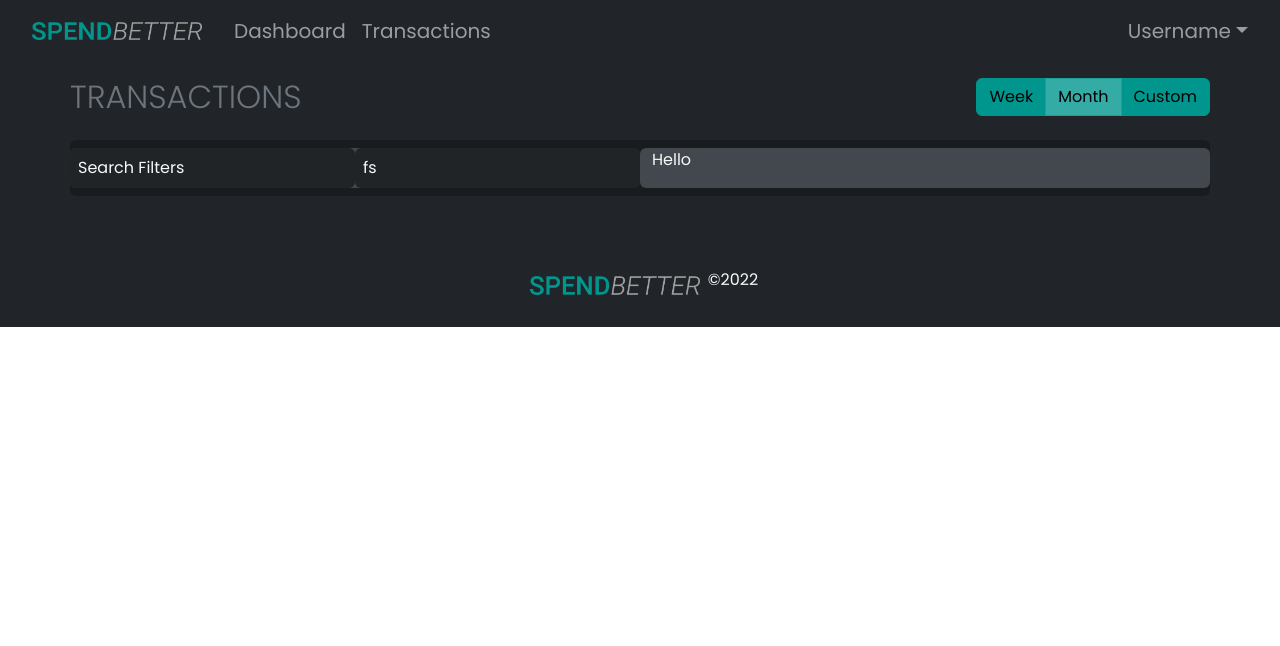
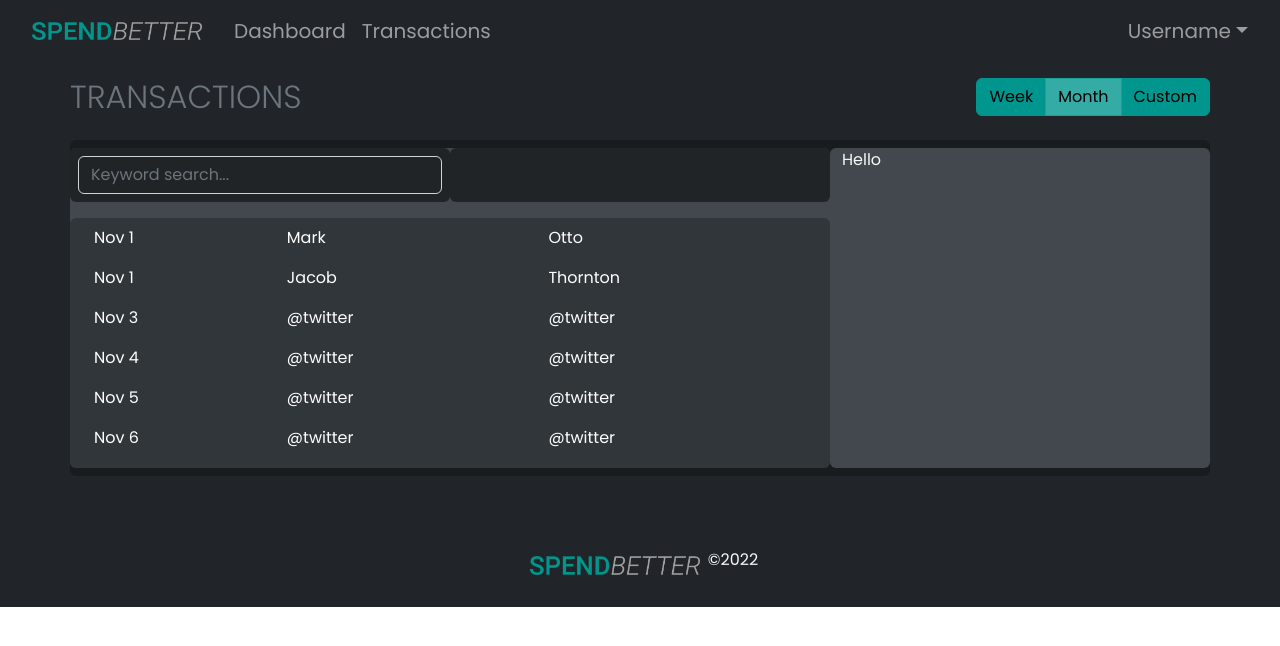
Before and after one commit to nickmendezFlatiron/budget-app, a React (Vite) app in the folder client/: page /transactions in a window 1280 px wide. Shown: the top 646 px of the page. Built offline with nearby package versions, Linux system fonts and the light colour scheme.

Commit message:
added transaction table in transactions page

```diff
--- /dev/null
+++ b/client/src/dashboard/transactions/TransactionFilters.jsx
@@ -0,0 +1,19 @@
+import React from 'react'
+import { useForm } from "react-hook-form";
+import Form from 'react-bootstrap/Form';
+
+const TransactionFilters = () => {
+
+  const { register, handleSubmit } = useForm();
+
+
+  return (
+   <Form>
+    <Form.Group>
+      <Form.Control className='bg-transparent text-light' type="text" placeholder='Keyword search...'/>
+    </Form.Group>
+   </Form>
+  )
+}
+
+export default TransactionFilters
--- a/client/src/dashboard/transactions/Transactions.jsx
+++ b/client/src/dashboard/transactions/Transactions.jsx
@@ -2,7 +2,7 @@ import React, {useState} from 'react'
 
 import TransactionTable from './TransactionTable';
 import TitleDateRange from '../widgets/TitleDateRange'
-
+import TransactionFilters from './TransactionFilters'
 import Col from 'react-bootstrap/Col'
 import Row from 'react-bootstrap/Row'
 import Container from 'react-bootstrap/Container'
@@ -20,17 +20,22 @@ const Transactions = () => {
       <Container>
         <TitleDateRange timeFrame={timeFrame} handleTimeFrameChange={handleTimeFrameChange}/>
         <Row className="bg-black bg-opacity-25 rounded py-2 mt-3" xs={1} md={2}>
-          <Col className="bg-secondary bg-opacity-50 rounded">
+          <Col className="bg-secondary bg-opacity-50 rounded" md={8}>
             <Row xs={1} md={2}>
-              <Col  className="p-2 bg-black bg-opacity-50 rounded">
-                Search Filters
+              <Col className="p-2 bg-black bg-opacity-50 rounded">
+                <TransactionFilters />
               </Col>
               <Col  className="p-2 bg-black bg-opacity-50 rounded">
-                fs
+
               </Col>
             </Row>
+            <Row>
+              <div className="dash-transaction-table mt-3 ps-lg-3 bg-opacity-50 bg-dark rounded">
+                <TransactionTable />
+              </div>
+            </Row>
           </Col>
-          <Col className="bg-secondary bg-opacity-50 rounded">
+          <Col className="bg-secondary bg-opacity-50 rounded" md={4}>
             Hello
           </Col>
         </Row>
```
